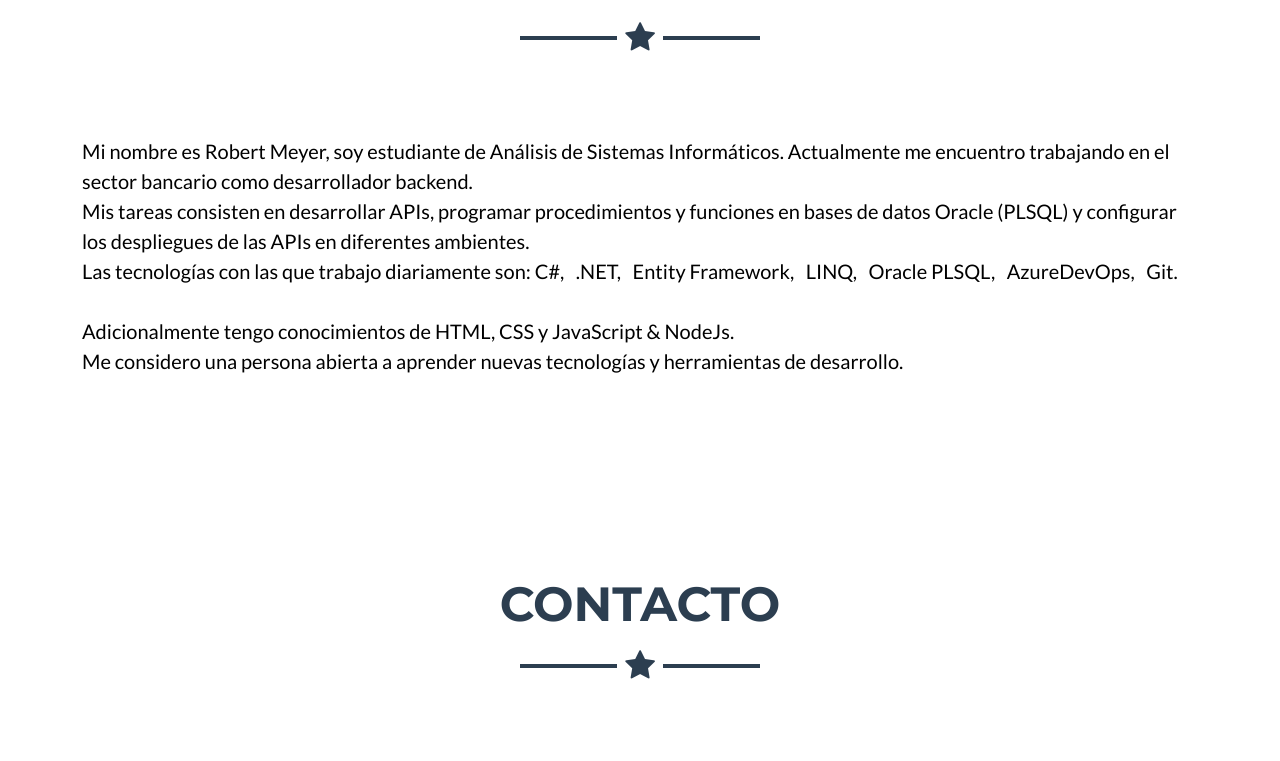
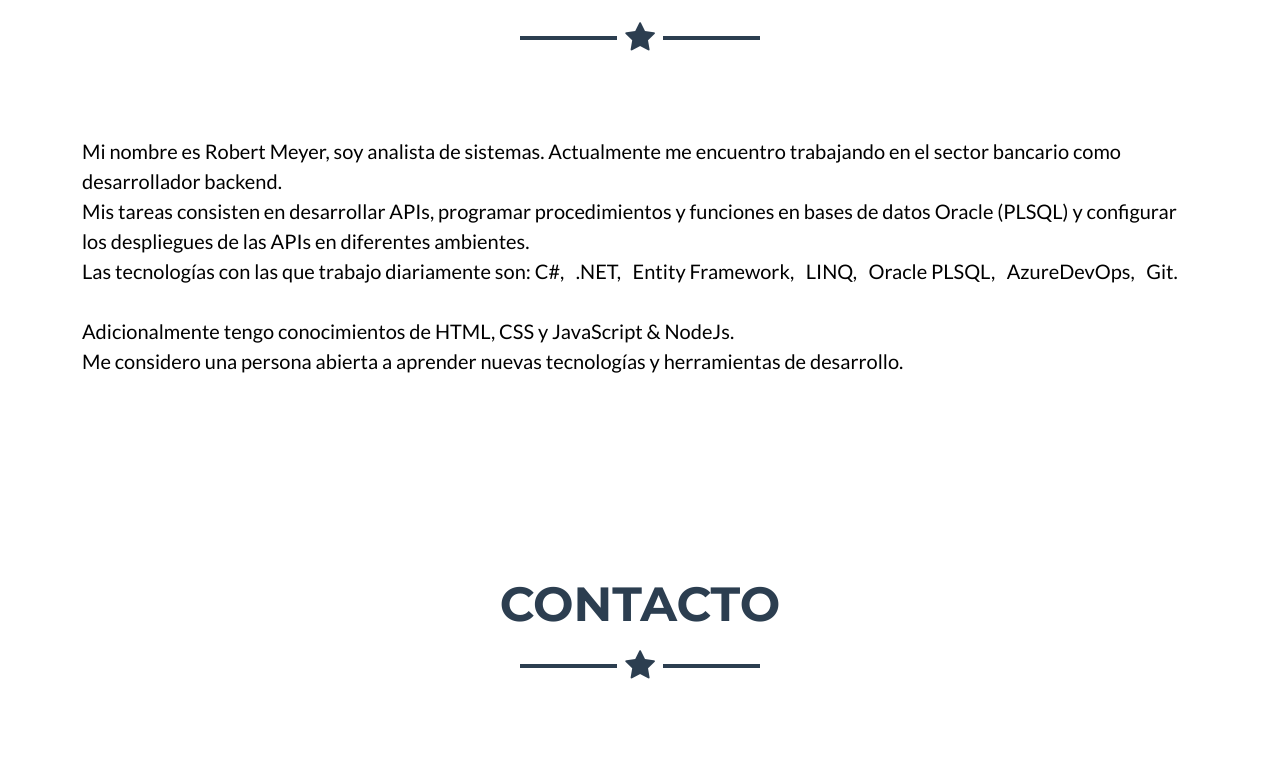
Before and after one commit to Meyer23/Meyer23.github.io, a plain HTML site: page index.html in a window 1280 px wide. Shown: the part 1020-1781 px from the top of the page. Drawn offline with Linux system fonts and the light colour scheme.

Commit message:
Update index.html

```diff
--- a/index.html
+++ b/index.html
@@ -35,7 +35,7 @@
             <hr class="star-dark mb-5">
             <div class="row">
                 <div class="col-lg-0 ms-auto">
-                    <p class="lead">Mi nombre es Robert Meyer, soy estudiante de Análisis de Sistemas Informáticos. Actualmente me encuentro trabajando en el sector bancario como desarrollador backend. <br>Mis tareas consisten en desarrollar APIs, programar procedimientos y funciones en bases de datos Oracle (PLSQL) y configurar los despliegues de las APIs en diferentes ambientes.
+                    <p class="lead">Mi nombre es Robert Meyer, soy analista de sistemas. Actualmente me encuentro trabajando en el sector bancario como desarrollador backend. <br>Mis tareas consisten en desarrollar APIs, programar procedimientos y funciones en bases de datos Oracle (PLSQL) y configurar los despliegues de las APIs en diferentes ambientes.
                         <br>
                     Las tecnologías con las que trabajo diariamente son: C#, &nbsp .NET, &nbsp Entity Framework, &nbsp LINQ, &nbsp Oracle PLSQL, &nbsp AzureDevOps, &nbsp Git.<br><br>
                     Adicionalmente tengo conocimientos de HTML, CSS y JavaScript & NodeJs. <br> Me considero una persona abierta a aprender nuevas tecnologías y herramientas de desarrollo.</p>
```
